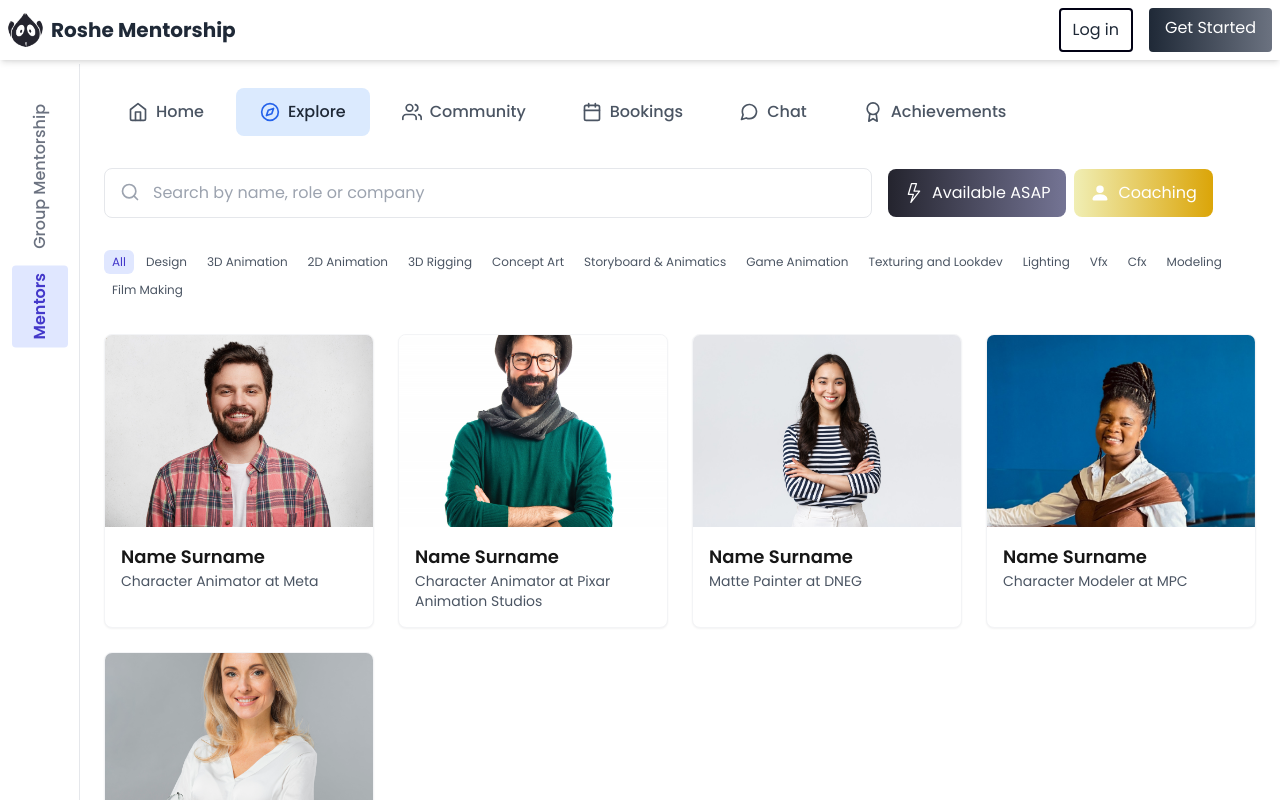
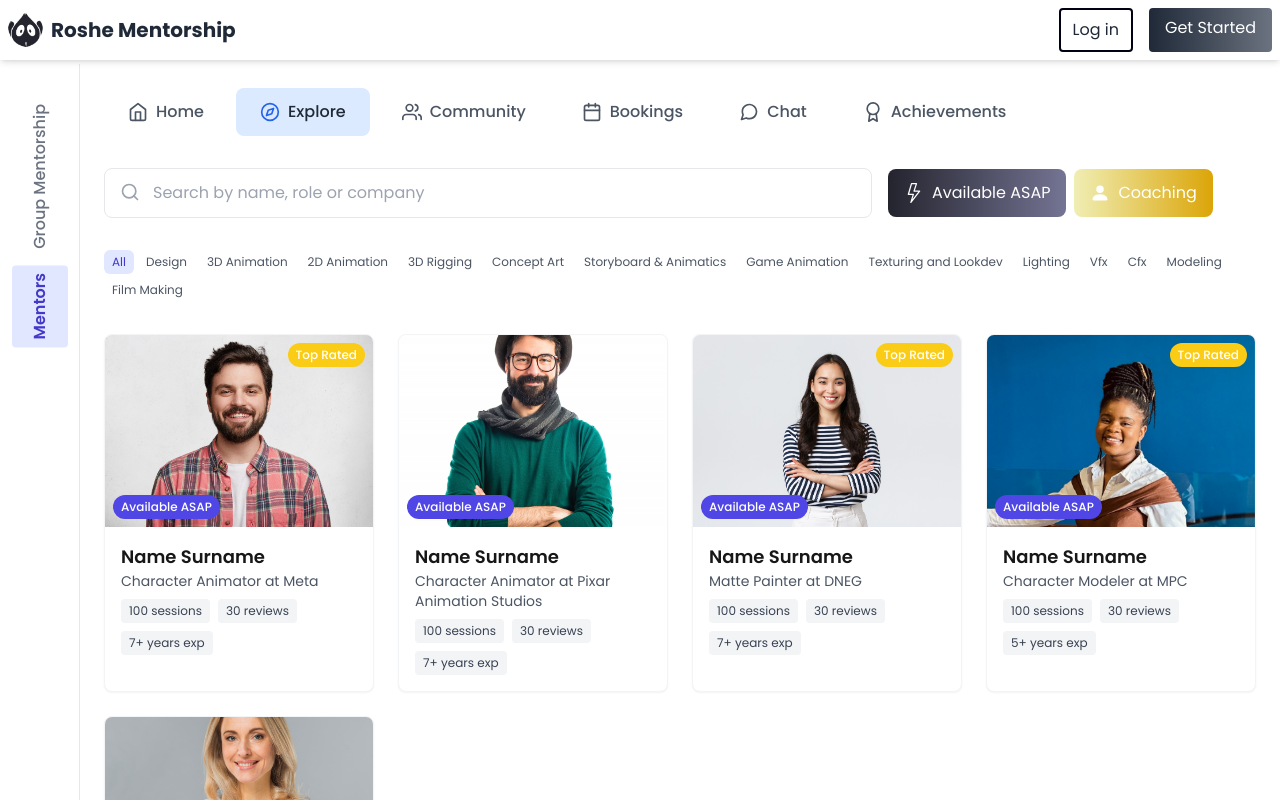
Before and after one commit to Roshe-Mentors/new_roshe, a Next.js app: page /dashboard in a window 1280 px wide. Shown: the top 800 px of the page. Built offline with nearby package versions, Linux system fonts and the light colour scheme.

Commit message:
FEAT: refactor MentorDashboard to extract welcome message into a separate component and optimize loading with Suspense

```diff
--- a/src/app/dashboard/components/MentorDashboard.tsx
+++ b/src/app/dashboard/components/MentorDashboard.tsx
@@ -1,7 +1,7 @@
 // app/dashboard/components/MentorDashboard.tsx
 "use client"
 import Image from 'next/image';
-import React, { useEffect, useState } from 'react';
+import React, { useEffect, useState, Suspense } from 'react';
 import { FiSearch, FiHome, FiCompass, FiUsers, FiCalendar, FiMessageCircle, FiAward } from 'react-icons/fi';
 import { BsLightning, BsPersonFill } from 'react-icons/bs';
 import { useRouter, useSearchParams } from 'next/navigation';
@@ -30,28 +30,8 @@ interface MentorDashboardProps {
 // Main Dashboard Component
 const MentorDashboard: React.FC<MentorDashboardProps> = ({ mentors }) => {
   const router = useRouter();
-  const searchParams = useSearchParams();
   const [showWelcome, setShowWelcome] = useState(false);
   const [activeView, setActiveView] = useState<'mentors' | 'groupMentorship'>('mentors');
-
-  useEffect(() => {
-    // Check if user is coming from signup
-    const fromSignup = searchParams.get('fromSignup');
-    if (fromSignup === 'true') {
-      setShowWelcome(true);
-      // Remove the query parameter after processing
-      const url = new URL(window.location.href);
-      url.searchParams.delete('fromSignup');
-      router.replace(url.pathname);
-
-      // Auto-hide welcome message after 5 seconds
-      const timer = setTimeout(() => {
-        setShowWelcome(false);
-      }, 5000);
-
-      return () => clearTimeout(timer);
-    }
-  }, [searchParams, router]);
 
   const categories = [
     'All', 'Design', '3D Animation', '2D Animation', '3D Rigging',
@@ -62,12 +42,9 @@ const MentorDashboard: React.FC<MentorDashboardProps> = ({ mentors }) => {
   return (
     <div className="flex min-h-screen bg-white pt-16 overflow-x-hidden">
       {/* Welcome Message */}
-      {showWelcome && (
-        <div className="fixed top-4 right-4 bg-green-100 border border-green-400 text-green-700 px-4 py-3 rounded-lg shadow-md z-50 animate-fade-in">
-          <span className="font-bold">Welcome to your dashboard!</span>
-          <p>Your account has been successfully created.</p>
-        </div>
-      )}
+      <Suspense fallback={<div>Loading...</div>}>
+        <WelcomeMessage setShowWelcome={setShowWelcome} showWelcome={showWelcome} />
+      </Suspense>
 
       {/* Sidebar */}
       <div className="w-20 bg-white border-r border-gray-200 flex flex-col items-center pt-8 pb-4">
@@ -174,6 +151,43 @@ const MentorDashboard: React.FC<MentorDashboardProps> = ({ mentors }) => {
   );
 };
 
+// Extract the welcome message to a separate component that uses useSearchParams
+const WelcomeMessage: React.FC<{
+  showWelcome: boolean;
+  setShowWelcome: React.Dispatch<React.SetStateAction<boolean>>;
+}> = ({ showWelcome, setShowWelcome }) => {
+  const searchParams = useSearchParams();
+  const router = useRouter();
+
+  useEffect(() => {
+    // Check if user is coming from signup
+    const fromSignup = searchParams.get('fromSignup');
+    if (fromSignup === 'true') {
+      setShowWelcome(true);
+      // Remove the query parameter after processing
+      const url = new URL(window.location.href);
+      url.searchParams.delete('fromSignup');
+      router.replace(url.pathname);
+
+      // Auto-hide welcome message after 5 seconds
+      const timer = setTimeout(() => {
+        setShowWelcome(false);
+      }, 5000);
+
+      return () => clearTimeout(timer);
+    }
+  }, [searchParams, router, setShowWelcome]);
+
+  if (!showWelcome) return null;
+
+  return (
+    <div className="fixed top-4 right-4 bg-green-100 border border-green-400 text-green-700 px-4 py-3 rounded-lg shadow-md z-50 animate-fade-in">
+      <span className="font-bold">Welcome to your dashboard!</span>
+      <p>Your account has been successfully created.</p>
+    </div>
+  );
+};
+
 // Sub-components
 
 interface NavItemProps {
@@ -232,16 +246,36 @@ const MentorCard: React.FC<MentorCardProps> = ({ mentor }) => {
         <Image
           src={mentor.imageUrl}
           alt={mentor.name}
-          width={500} // Set appropriate width
-          height={192} // Set appropriate height for 48 units at your density
+          width={500}
+          height={192}
           className="w-full h-48 object-cover"
-/>
-        {/* Add any additional JSX or badges here */}
+        />
+        {mentor.isTopRated && (
+          <div className="absolute top-2 right-2 bg-yellow-400 text-xs text-white px-2 py-1 rounded-full font-medium">
+            Top Rated
+          </div>
+        )}
+        {mentor.isAvailableASAP && (
+          <div className="absolute bottom-2 left-2 bg-indigo-600 text-xs text-white px-2 py-1 rounded-full font-medium">
+            Available ASAP
+          </div>
+        )}
       </div>
       {/* Mentor Details */}
       <div className="p-4">
         <h3 className="text-lg font-semibold">{mentor.name}</h3>
         <p className="text-sm text-gray-600">{mentor.role} at {mentor.company}</p>
+        <div className="mt-2 flex flex-wrap gap-2">
+          <span className="text-xs bg-gray-100 text-gray-700 px-2 py-1 rounded">
+            {mentor.sessions} sessions
+          </span>
+          <span className="text-xs bg-gray-100 text-gray-700 px-2 py-1 rounded">
+            {mentor.reviews} reviews
+          </span>
+          <span className="text-xs bg-gray-100 text-gray-700 px-2 py-1 rounded">
+            {mentor.experience}+ years exp
+          </span>
+        </div>
       </div>
     </div>
   );
```
